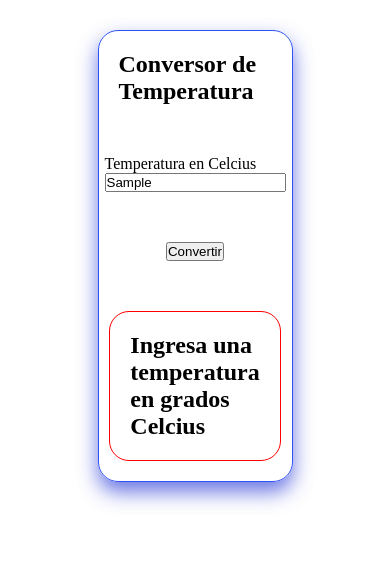
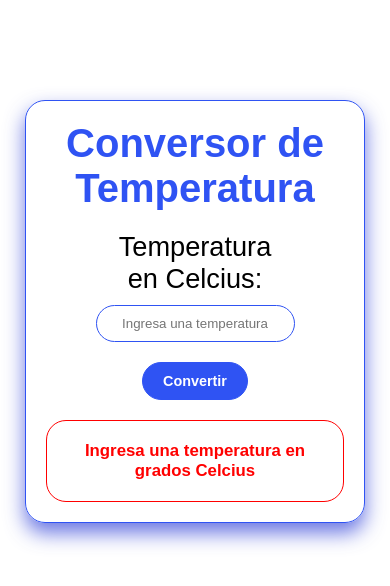
Before and after one commit to VictorSerna06/Conversor-de-Temperaturas, a plain HTML site: page index.html in a window 390 px wide. Both pictures are taken after typing "Sample" into the empty fields and a click on the button "Convertir". Drawn offline with Linux system fonts and the light colour scheme.

Commit message:
Update: Se actualizarón los archivos HTML, CSS y JavaScrip, agregando mejoras al proyecto

```diff
--- a/index.html
+++ b/index.html
@@ -13,8 +13,8 @@
             Conversor de Temperatura
         </h1>
         <div class="form">
-            <label>Temperatura en Celcius</label>
-            <input type="text" placeholder="Ingresa una temperatura en celcius" id="temp-celcius">
+            <label>Temperatura en Celcius:</label>
+            <input type="text" placeholder="Ingresa una temperatura" id="temp-celcius">
         </div>
         <button class="btn-converter" id="btn-converter">
             Convertir
--- a/script.js
+++ b/script.js
@@ -8,19 +8,23 @@ const btnConverter = document.getElementById("btn-converter");
 btnConverter.addEventListener("click", () => {
 
     // Obtiene el valor del campo y lo transforma a double
-    const tempC = parseFloat(document.getElementById("temp-celcius").value);
+    const inputTempC = document.getElementById("temp-celcius");
+    const tempC = parseFloat(inputTempC.value);
 
 
     if (isNaN(tempC)) {
+
         content = `
-            <div class="result">
-            <h2>
-                Ingresa una temperatura en grados Celcius
-            </h2>
-        </div>
+            <div class="result-error">
+                <h2>
+                    Ingresa una temperatura en grados Celcius
+                </h2>
+            </div>
         `;
 
         containerResult.innerHTML = content;
+
+        inputTempC.value = "";
 
         return;
     } else {
@@ -33,23 +37,22 @@ btnConverter.addEventListener("click", () => {
 
         // Crea el contenido
         const content = `
-            <div class="result">
+            <div class="result-success">
                 <h2>
-                    Temperatuta en grados Fahrenheit:
+                    La temperatura de ${tempC}° C equivalen a:
                 </h2>
                 <h3>
-                    ${tempF.toFixed(2)} F°
+                    ${tempF.toFixed(2)}° Fahrenheit
                 </h3>
-                <h2>
-                    Temperatuta en grados Kelvil:
-                </h2>
                 <h3>
-                    ${tempK.toFixed(2)} K°
+                    ${tempK.toFixed(2)}° Kelvin
                 </h3>
             </div>
         `;
 
         // Muestra el resultado dentro del contenedor de resultado
         containerResult.innerHTML = content;
+
+        inputTempC.value = "";
     }
 });
--- a/style.css
+++ b/style.css
@@ -7,24 +7,108 @@
 body{
     width: 100vw;
     height: 100vh;
+    font-family: Arial, Helvetica, sans-serif;
+    background: white;
 }
 
 .card{
-    width: 50%;
-    margin: 30px auto auto auto;
+    max-width: 750px;
+    margin: 100px auto auto auto;
     display: flex;
     padding: 20px;
     flex-direction: column;
     justify-content: center;
     align-items: center;
-    gap: 50px;
+    gap: 20px;
     border: 1px solid #2F53F3;
     border-radius: 20px;
     box-shadow: 0 10px 20px rgba(58, 74, 218, 0.753);
 }
 
-.result{
+.title{
+    text-align: center;
+    font-size: 2.5rem;
+    color: #2F53F3;
+}
+
+.form{
+    width: 60%;
+    display: flex;
+    flex-direction: column;
+    gap: 10px;
+    align-items: center;
+    margin: auto;
+}
+
+.form label{
+    text-align: center;
+    font-size: 1.7rem;
+}
+
+.form input{
+    max-width: 200px;
+    text-align: center;
+    padding: 10px;
+    border: 1px solid #2F53F3;
+    border-radius: 20px;
+}
+
+.btn-converter{
+    font-size: 0.9rem;
+    font-weight: 700;
+    color: white;
+    background: #2F53F3;
+    padding: 10px 20px;
+    border: 1px solid #2F53F3;
+    border-radius: 20px;
+    transition: transform 0.3s ease;
+    cursor: pointer;
+}
+
+.btn-converter:hover{
+    color: #2F53F3;
+    background: white;
+    transform: translateY(-5px);
+    box-shadow: 0 5px 10px rgba(58, 74, 218, 0.753);;
+}
+
+.result-success{
+    text-align: center;
+    border: 1px solid green;
+    border-radius: 20px;
+    padding: 20px;
+    display: flex;
+    flex-direction: column;
+    gap: 10px;
+}
+
+.result-success h2{
+    font-size: 1rem;
+}
+
+.result-success h3{
+    font-size: 0.9rem;
+    font-weight: 700;
+    color: green;
+}
+
+.result-error{
+    text-align: center;
+    background: white;
     border: 1px solid red;
     border-radius: 20px;
     padding: 20px;
 }
+
+.result-error{
+    color: red;
+    font-size: 0.7rem;
+}
+
+@media(max-width: 768px){
+
+    .card{
+        max-width: 340px;
+        justify-content: center;
+    }
+}
```
